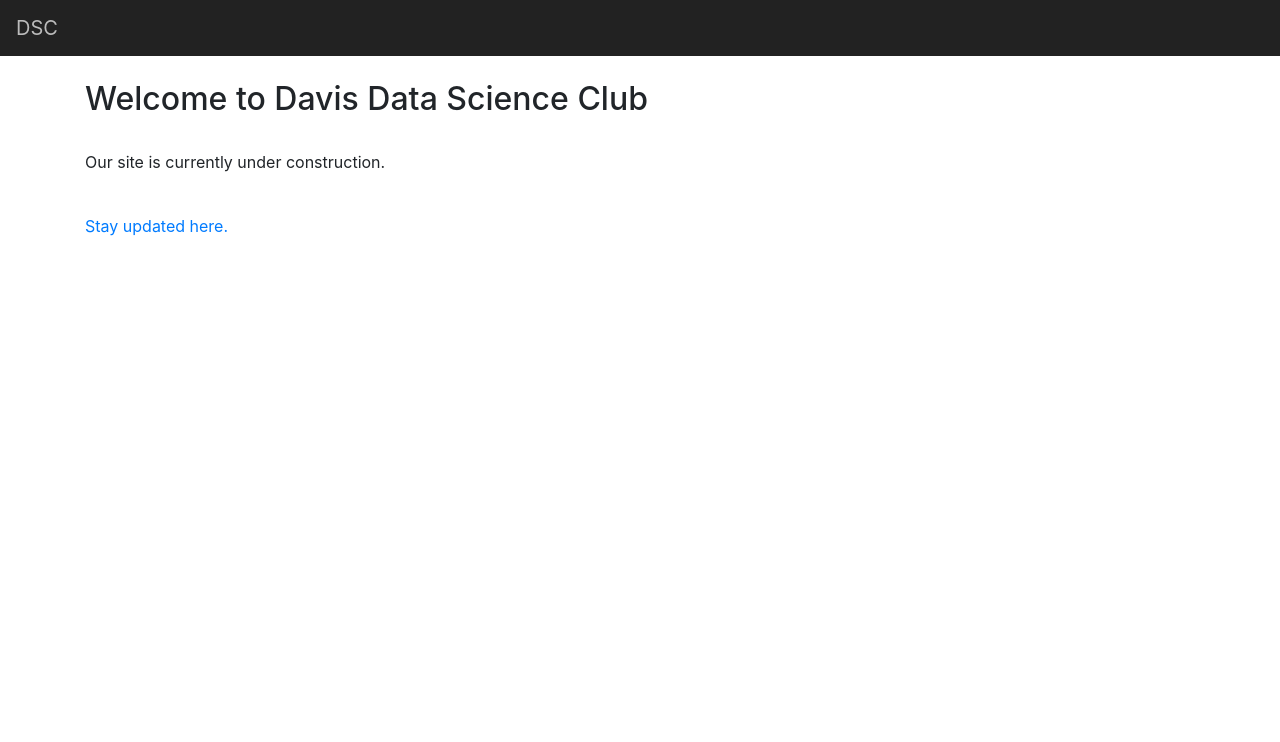
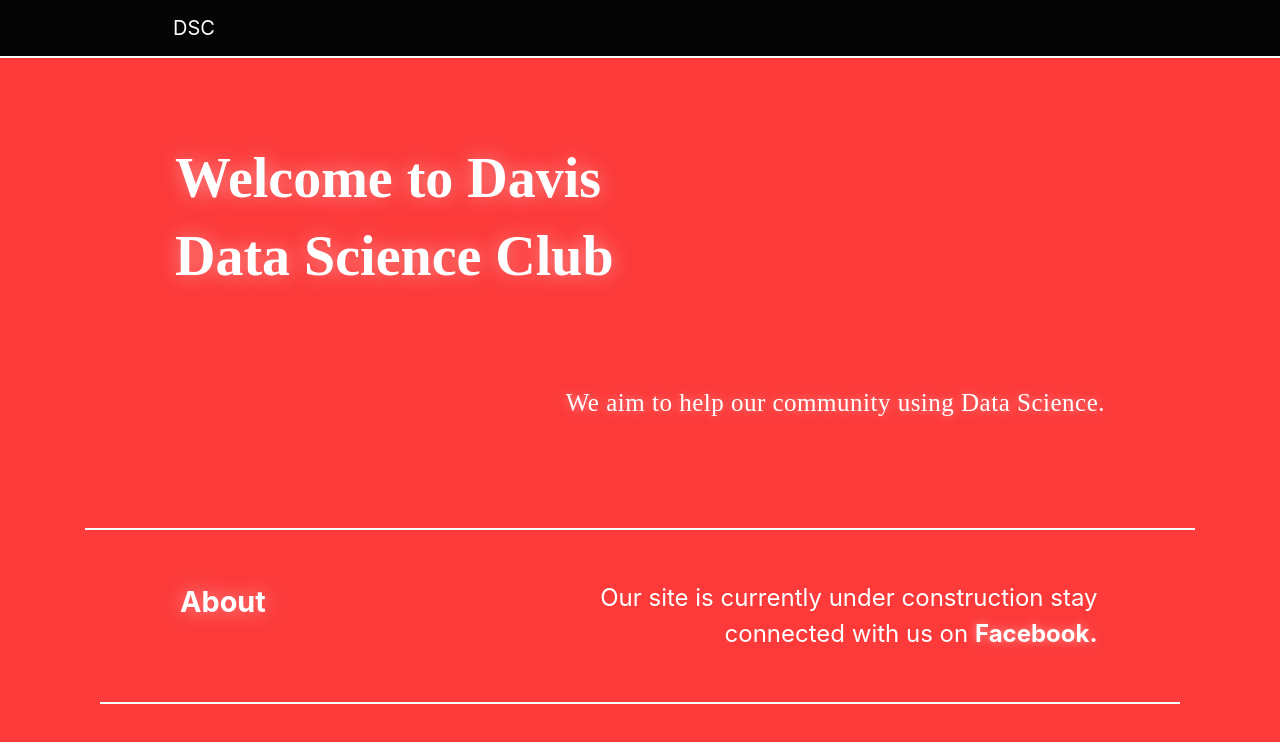
Before and after one commit to Davis-DSC/dscsite, a React (Create React App) app: page / in a window 1280 px wide. Shown: the top 742 px of the page. Built offline with nearby package versions, Linux system fonts and the light colour scheme.

Commit message:
basic components made

```diff
--- a/src/App.js
+++ b/src/App.js
@@ -4,9 +4,11 @@ import { Homepage } from './components/Homepage';
 import { Navibar } from './components/Navibar';
 
 
+
 class App extends Component {
   render() {
     return (
+
       <React.Fragment>
         <Router>
           <Navibar />
--- a/src/components/Homepage.js
+++ b/src/components/Homepage.js
@@ -1,19 +1,94 @@
 import React from 'react'
 import { Container } from 'react-bootstrap';
+import styled from 'styled-components';
+import Infocard from './Infocard';
+
+const Mainhead = styled.div`
+    padding-top: 80px;
+    padding-left: 90px;
+    padding-right: 90px;
+    border-bottom: 2px solid #fff;
+`;
+
+const Title = styled.h1`
+    font-family: IBM plex sans;
+    font-style: normal;
+    font-weight: bold;
+    font-size: 3.5rem;
+    line-height: 5rem;
+    text-align: left;
+    color: #FFFFFF;
+    text-shadow: 0px 0px 20px rgba(255, 255, 255, 0.46);
+`;
+
+const TitleC = styled.h1`
+    margin-top: -10px;
+    font-family: IBM plex sans;
+    font-style: normal;
+    font-weight: bold;
+    font-size: 3.5rem;
+    line-height: 5rem;
+    text-align: left;
+    color: #FFFFFF;
+    text-shadow: 0px 0px 20px rgba(255, 255, 255, 0.46);
+`;
+
+const Comment = styled.p`
+    font-family: IBM plex sans;
+    font-style: normal;
+    font-weight: normal;
+    font-size: 25px;
+    line-height: 150%;
+    padding-top: 80px;
+    padding-bottom: 90px;
+
+    text-align: right;
+    letter-spacing: 0.02em;
+    color: #FFFFFF;
+    text-shadow: 0px 0px 10px rgba(255, 255, 255, 0.46);
+`;
+
+
+const Linkz = styled.a`
+    color: #FFFFFF;
+    font-weight: bold;
+    text-shadow: 0px 0px 10px rgba(255, 255, 255, 0.46);
+    &:hover {
+      color: white;
+    }
+`;
+
+const Line = styled.div`
+    position: absolute;
+    width: 1250px;
+    height: 0px;
+    left: 101px;
+    top: 552px;
+
+    background: #FFFFFF;
+    border: 2px solid #FFFFFF;
+`;
+
+
 export const Homepage = () => (
-  <div>
-    <Container>
-    <br/>
-    <h2>Welcome to Davis Data Science Club</h2>
-    <br/>
-    <p>Our site is currently under construction.</p>
-    <br/>
-    <a        className="App-link"
+  <Container>
+    <Mainhead>
+          <Title>Welcome to Davis</Title>
+          <TitleC>Data Science Club</TitleC>
+          <Comment>We aim to help our community using Data Science.</Comment>
+
+   </Mainhead>
+   <Infocard name="About" section={["Our site is currently under construction stay connected with us on  ",
+            <Linkz
+              className="App-link"
               href="https://www.facebook.com/data.ucd/"
               target="_blank"
               rel="noopener noreferrer">
-              Stay updated here.
-            </a>
-    </Container>
-  </div>
+              Facebook.
+            </Linkz>
+  ]} />
+
+
+  </Container>
+
 )
--- a/src/components/Navibar.js
+++ b/src/components/Navibar.js
@@ -2,13 +2,20 @@ import React from 'react';
 import { Link } from 'react-router-dom';
 import { Nav, Navbar } from 'react-bootstrap';
 import styled from 'styled-components';
+import { Container } from 'react-bootstrap';
+
+
 
 const Styles = styled.div`
   .navbar {
-    background-color: #222;
+    background-color: #050505;
+    border-bottom: 2px solid #fff;
+
   }
   a, .navbar-brand, .navbar-nav .nav-link {
-    color: #bbb;
+
+    color: #fff;
+    margin-left: 5.5rem;
     &:hover {
       color: white;
     }
@@ -18,19 +25,13 @@ const Styles = styled.div`
 export const Navibar = () => (
   <Styles>
     <Navbar expand="lg">
+      <Container>
       <Navbar.Brand href="/">DSC</Navbar.Brand>
       <Navbar.Toggle aria-controls="basic-navbar-nav" />
       <Navbar.Collapse id="basic-navbar-nav">
-        <Nav className="ml-auto">
-{
-          // <Nav.Item>
-          //   <Nav.Link>
-          //     <Link to="/about">About</Link>
-          //   </Nav.Link>
-          // </Nav.Item>
-        }
-        </Nav>
+      <Nav className="ml-auto"></Nav>
       </Navbar.Collapse>
+      </Container>
     </Navbar>
   </Styles >
 )
--- a/src/components/infocard.js
+++ b/src/components/infocard.js
@@ -0,0 +1,74 @@
+import React from 'react';
+import { Container, Row, Col } from 'react-bootstrap';
+import styled from 'styled-components';
+
+const Info = styled.div`
+  padding-top: 50px;
+  padding-bottom: 50px;
+  border-bottom: 2px solid #fff;
+
+  .col-sm-5{
+
+    font-family: SF Pro Display;
+    font-style: normal;
+    font-weight: bold;
+    font-size: 1.8rem;
+    color: #FFFFFF;
+    left: 80px;
+
+    text-shadow: 0px 0px 20px rgba(255, 255, 255, 0.5);
+
+
+  }
+
+  .col-sm-6 {
+    font-family: SF Pro Display;
+    font-style: normal;
+    font-weight: normal;
+    font-size: 1.5rem;
+    text-align: right;
+    left:10px;
+    color: #FFFFFF;
+  }
+
+
+
+`;
+
+const Styles = styled.div`
+  .navbar {
+    background-color: #222;
+  }
+  a, .navbar-brand, .navbar-nav .nav-link {
+    color: #bbb;
+    &:hover {
+      color: white;
+    }
+  }
+`;
+
+
+
+
+class Infocard extends React.Component {
+   render() {
+      return (
+        <Container>
+          <Info>
+                <Row>
+                 <Col sm={5}>{this.props.name}</Col>
+                 <Col sm={6}>{this.props.section}</Col>
+               </Row>
+             { // <a        className="App-link"
+                //           href="https://www.facebook.com/data.ucd/"
+                //           target="_blank"
+                //           rel="noopener noreferrer">
+                //           Stay updated here.
+                //         </a>
+              }
+          </Info>
+        </Container>
+      );
+   }
+}
+export default Infocard;
--- a/src/index.css
+++ b/src/index.css
@@ -1,4 +1,8 @@
 body {
+
+  background-color: #fc3a3a;
+
+
   margin: 0;
   font-family: -apple-system, BlinkMacSystemFont, 'Segoe UI', 'Roboto', 'Oxygen',
     'Ubuntu', 'Cantarell', 'Fira Sans', 'Droid Sans', 'Helvetica Neue',
```
Also changed, not shown: src/App.css (+14 -0 lines), public/grid.png (added), public/gridbackground_image.png (added).
